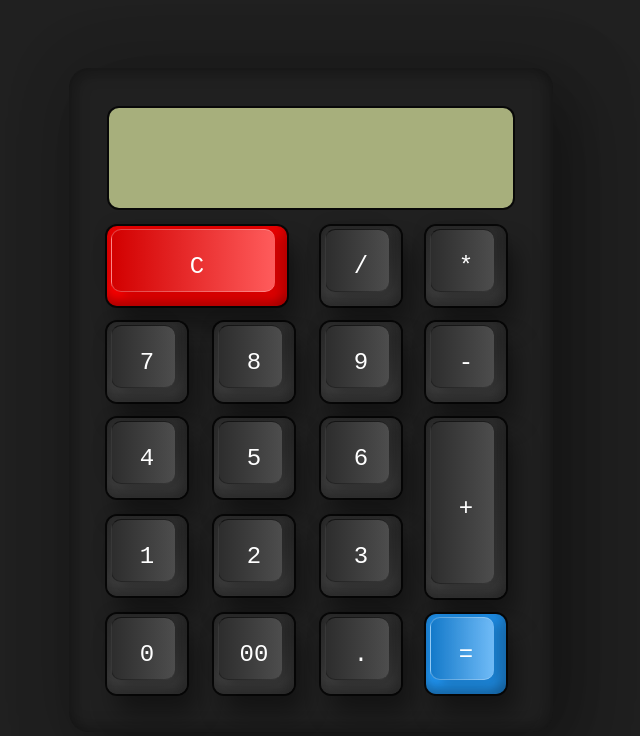
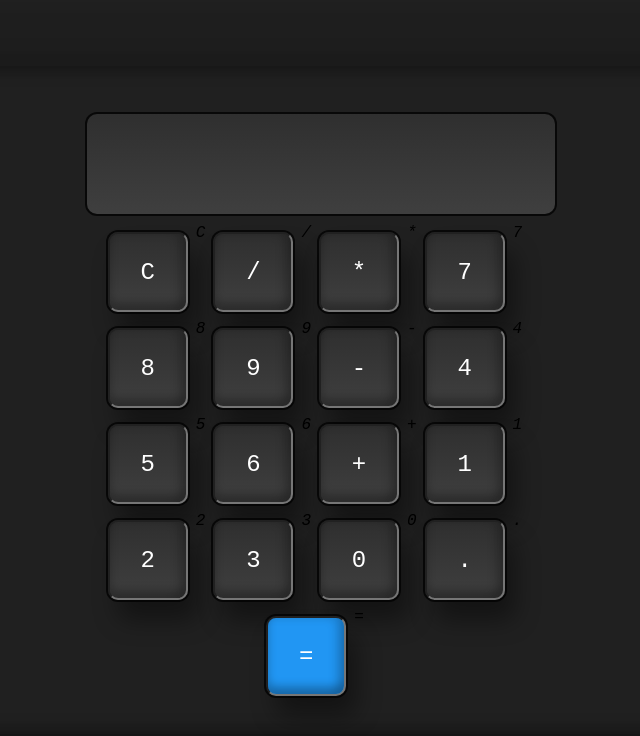
Before and after one commit to Shazaibdeveloper/javascript, a website: page index.html in a window 1280 px wide. Shown: the whole page, without its empty margins (329-969 px from the left). Drawn offline with nearby package versions, Linux system fonts and the light colour scheme.

Commit message:
calculator completed

```diff
--- a/index.html
+++ b/index.html
@@ -3,41 +3,33 @@
 <head>
     <meta charset="UTF-8">
     <meta name="viewport" content="width=device-width, initial-scale=1.0">
-    <title>Document</title>
-    <link rel="stylesheet" href="index.js">
+    <title>Calculator</title>
     <link rel="stylesheet" href="style.css">
-  </head>
+ </head>
 <body>
     <div class="container">
-        <form action="" name="calc" class="calculator">
-          <input type="text" class="value" readonly name="txt" />
-          <span class="num clear" onclick="calc.txt.value=''"><i>C</i></span>
-          <span class="num" onclick="calc.txt.value+='/'"><i>/</i></span>
-          <span class="num" onclick="calc.txt.value+='*'"><i>*</i></span>
-          <span class="num" onclick="calc.txt.value+='7'"><i>7</i></span>
-          <span class="num" onclick="calc.txt.value+='8'"><i>8</i></span>
-          <span class="num" onclick="calc.txt.value+='9'"><i>9</i></span>
-          <span class="num" onclick="calc.txt.value+='-'"><i>-</i></span>
-          <span class="num" onclick="calc.txt.value+='4'"><i>4</i></span>
-          <span class="num" onclick="calc.txt.value+='5'"><i>5</i></span>
-          <span class="num" onclick="calc.txt.value+='6'"><i>6</i></span>
-          <span class="num plus" onclick="calc.txt.value+='+'"><i>+</i></span>
-          <span class="num" onclick="calc.txt.value+='1'"><i>1</i></span>
-          <span class="num" onclick="calc.txt.value+='2'"><i>2</i></span>
-          <span class="num" onclick="calc.txt.value+='3'"><i>3</i></span>
-          <span class="num" onclick="calc.txt.value+='0'"><i>0</i></span>
-          <span class="num" onclick="calc.txt.value+='00'"><i>00</i></span>
-          <span class="num" onclick="calc.txt.value+='.'"><i>.</i></span>
+        <form name="calc" class="calculator">
+            <input type="text" class="value" readonly name="txt" id="display" />
+            <input class="num" value="C" onclick="clearDisplay()"><i>C</i>
+            <input class="num" value="/" onclick="appendOperator('/')"><i>/</i>
+            <input class="num" value="*" onclick="appendOperator('*')"><i>*</i>
+            <input class="num" value="7" onclick="appendToDisplay('7')"><i>7</i>
+            <input class="num" value="8" onclick="appendToDisplay('8')"><i>8</i>
+            <input class="num" value="9" onclick="appendToDisplay('9')"><i>9</i>
+            <input class="num" value="-" onclick="appendOperator('-')"><i>-</i>
+            <input class="num" value="4" onclick="appendToDisplay('4')"><i>4</i>
+            <input class="num" value="5" onclick="appendToDisplay('5')"><i>5</i>
+            <input class="num" value="6" onclick="appendToDisplay('6')"><i>6</i>
+            <input class="num" value="+" onclick="appendOperator('+')"><i>+</i>
+            <input class="num" value="1" onclick="appendToDisplay('1')"><i>1</i>
+            <input class="num" value="2" onclick="appendToDisplay('2')"><i>2</i>
+            <input class="num" value="3" onclick="appendToDisplay('3')"><i>3</i>
+            <input class="num" value="0" onclick="appendToDisplay('0')"><i>0</i>
+            <input class="num" value="." onclick="appendToDisplay('.')"><i>.</i>
+            <input class="num equal" value="=" onclick="calculate()"><i>=</i>
+        </form>
+    </div>
 
-          <span
-            class="num equal"
-            onclick="document.calc.txt.value=eval(calc.txt.value)"
-            ><i>=</i></span
-          >
-        </form>
-      </div>
-     <script src="https://code.jquery.com/jquery-3.2.1.slim.min.js" integrity="sha384-KJ3o2DKtIkvYIK3UENzmM7KCkRr/rE9/Qpg6aAZGJwFDMVNA/GpGFF93hXpG5KkN" crossorigin="anonymous"></script>
-<script src="https://cdn.jsdelivr.net/npm/popper.js@1.12.9/dist/umd/popper.min.js" integrity="sha384-ApNbgh9B+Y1QKtv3Rn7W3mgPxhU9K/ScQsAP7hUibX39j7fakFPskvXusvfa0b4Q" crossorigin="anonymous"></script>
-<script src="https://cdn.jsdelivr.net/npm/bootstrap@4.0.0/dist/js/bootstrap.min.js" integrity="sha384-JZR6Spejh4U02d8jOt6vLEHfe/JQGiRRSQQxSfFWpi1MquVdAyjUar5+76PVCmYl" crossorigin="anonymous"></script>
+    <script src="index.js" ></script>
 </body>
 </html>
--- a/index.js
+++ b/index.js
@@ -1,8 +1,40 @@
-let fname = "Babar";
+// Function to append characters to the display
+function appendToDisplay(value) {
+  document.getElementById("display").value += value;
+}
 
-function test() {
-  fname = "azam";
-  console.log(`${fname}`);
+// Function to append operators to the display
+function appendOperator(operator) {
+  const display = document.getElementById("display");
+  const currentValue = display.value;
+
+  // Check if the last character is an operator, and replace it with the new operator
+  if (
+    currentValue.charAt(currentValue.length - 1) === "+" ||
+    currentValue.charAt(currentValue.length - 1) === "-" ||
+    currentValue.charAt(currentValue.length - 1) === "*" ||
+    currentValue.charAt(currentValue.length - 1) === "/"
+  ) {
+    display.value = currentValue.slice(0, -1) + operator;
+  } else {
+    display.value += operator;
+  }
 }
-console.log(`${fname}`);
-test();
+
+// Function to clear the display
+function clearDisplay() {
+  document.getElementById("display").value = "";
+}
+
+// Function to calculate the result
+function calculate() {
+  const display = document.getElementById("display");
+  const expression = display.value;
+
+  try {
+    const result = eval(expression); // Using eval for simplicity (not recommended for production)
+    display.value = result;
+  } catch (error) {
+    display.value = "Error";
+  }
+}
--- a/style.css
+++ b/style.css
@@ -12,6 +12,8 @@
    background-color: #202020;
  }
  .container {
+  display: flex;
+  justify-content: center;
    position: relative;
    min-width: 300px;
    min-height: 400px;
@@ -21,7 +23,7 @@
      10px 10px 70px rgba(0, 0, 0, 0.25), inset -5px -5px 15px rgba(0, 0, 0, 0.25),
      inset 5px 5px 15px rgba(0, 0, 0, 0.25);
  }
- .container span {
+ .container input {
    color: #fff;
    position: relative;
    display: grid;
@@ -38,10 +40,10 @@
    font-weight: 400;
    border-radius: 10px;
  }
- .calculator span:active {
+ .calculator input:active {
    filter: brightness(1.5);
  }
- .calculator span::before {
+ .calculator input::before {
    content: "";
    position: absolute;
    top: 3px;
@@ -56,19 +58,28 @@
    border-bottom: 1px solid #0004;
    border-top: 1px solid #0009;
  }
- .calculator span i {
+
+ .calculator input:focus {
+  outline: none;
+ }
+
+ .calculator input {
    position: relative;
    font-style: normal;
    font-size: 1.5em;
    text-transform: uppercase;
+   padding: 0 30px;
  }
  .calculator {
-   position: relative;
-   display: grid;
+  position: relative;
+  display: flex;
+  flex-wrap: wrap;
+  width: 40%;
+  justify-content: center;
  }
  .calculator .value {
    position: relative;
-   grid-column: span 4;
+   grid-column: input 4;
    height: 100px;
    width: calc(100% - 20px);
    left: 10px;
@@ -83,7 +94,7 @@
    font-size: 2em;
  }
  .calculator .clear {
-   grid-column: span 2;
+   grid-column: input 2;
    width: 180px;
    background: #f00;
  }
@@ -94,7 +105,7 @@
    border-top: 1px solid #fff4;
  }
  .calculator .plus {
-   grid-row: span 2;
+   grid-row: input 2;
    height: 180px;
  }
  .calculator .equal {
```
